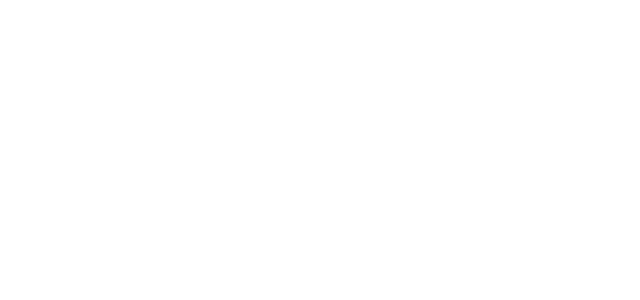
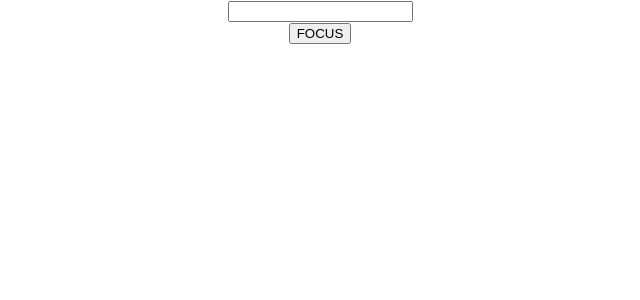
Before and after one commit to tashfeennaveed/React-test-app, a React (Create React App) app: page / in a window 1280 px wide. Shown: the top 300 px of the page, without its empty margins (320-960 px from the left). Built offline with nearby package versions, Linux system fonts and the light colour scheme.

Commit message:
30 forwardingREF

```diff
--- a/src/App.js
+++ b/src/App.js
@@ -1,8 +1,7 @@
 
 
 import './App.css';
-import FocusInput from './components/FocusInput';
-
+import FRParentInput from './components/FRParentInput';
 // import {Greet} from './components/Greet';
 //import StyleSheet from './components/StyleSheet';
 //import './AppStyles.css'
@@ -16,7 +15,7 @@
   return (
     <div className="App">
       {/* <Navbar/> */}
-
+      <FRParentInput/>
 
       {/* <Inline></Inline>
       <h1 className='error' >ERROR</h1>
--- /dev/null
+++ b/src/components/FRInputs.js
@@ -0,0 +1,11 @@
+import React from 'react'
+
+const FRInputs = React.forwardRef((props,ref) => {
+    return(
+        <div>
+            <input type='text' ref={ref} />
+        </div>
+    )
+})
+
+export default FRInputs
--- /dev/null
+++ b/src/components/FRParentInput.js
@@ -0,0 +1,25 @@
+import React, { Component } from 'react'
+import FRInputs from './FRInputs'
+
+class FRParentInput extends Component {
+    constructor(props) {
+        super(props)
+
+     this.inputRef = React.createRef()
+    }
+
+    clickHandler = () => {
+        this.inputRef.current.focus()
+    }
+
+    render() {
+        return (
+            <div>
+                <FRInputs ref={this.inputRef} />
+                <button onClick={this.clickHandler}>FOCUS</button>
+            </div>
+        )
+    }
+}
+
+export default FRParentInput
```
